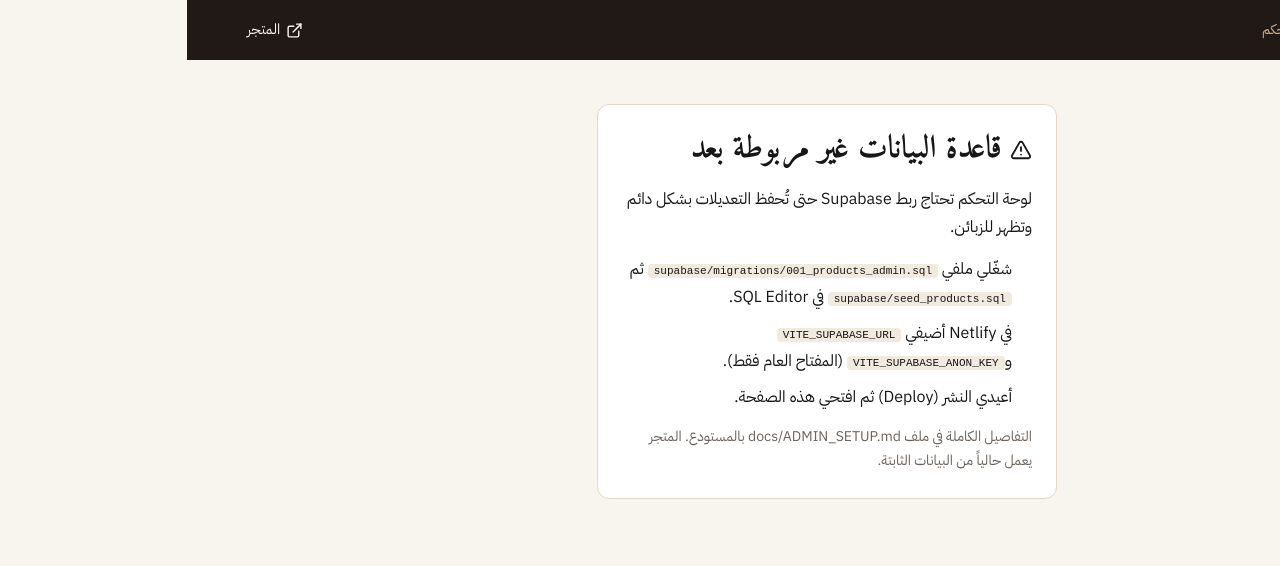
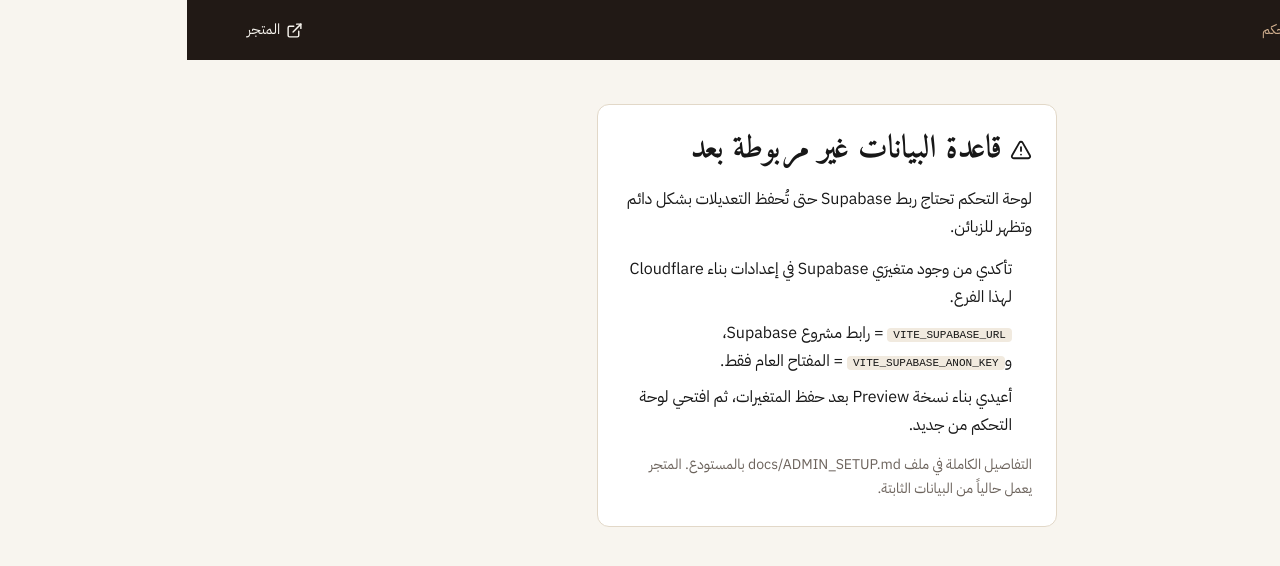
Before and after one commit to alialmidi91-spec/sudun-store, a React (Vite) app: page /admin/products/1 in a window 1280 px wide. Shown: the top 566 px of the page. Built offline with nearby package versions, Linux system fonts and the light colour scheme; no server answers.

Commit message:
Replace outdated hosting setup guidance with Cloudflare

```diff
--- a/src/admin/AdminLayout.tsx
+++ b/src/admin/AdminLayout.tsx
@@ -110,13 +110,9 @@ function SetupNeeded() {
       </h1>
       <p>لوحة التحكم تحتاج ربط Supabase حتى تُحفظ التعديلات بشكل دائم وتظهر للزبائن.</p>
       <ol className="admin-steps">
-        <li>
-          شغّلي ملفي <code>supabase/migrations/001_products_admin.sql</code> ثم <code>supabase/seed_products.sql</code> في SQL Editor.
-        </li>
-        <li>
-          في Netlify أضيفي <code dir="ltr">VITE_SUPABASE_URL</code> و<code dir="ltr">VITE_SUPABASE_ANON_KEY</code> (المفتاح العام فقط).
-        </li>
-        <li>أعيدي النشر (Deploy) ثم افتحي هذه الصفحة.</li>
+        <li>تأكدي من وجود متغيرَي Supabase في إعدادات بناء Cloudflare لهذا الفرع.</li>
+        <li><code dir="ltr">VITE_SUPABASE_URL</code> = رابط مشروع Supabase، و<code dir="ltr">VITE_SUPABASE_ANON_KEY</code> = المفتاح العام فقط.</li>
+        <li>أعيدي بناء نسخة Preview بعد حفظ المتغيرات، ثم افتحي لوحة التحكم من جديد.</li>
       </ol>
       <p className="admin-muted">التفاصيل الكاملة في ملف docs/ADMIN_SETUP.md بالمستودع. المتجر يعمل حالياً من البيانات الثابتة.</p>
     </div>
```
